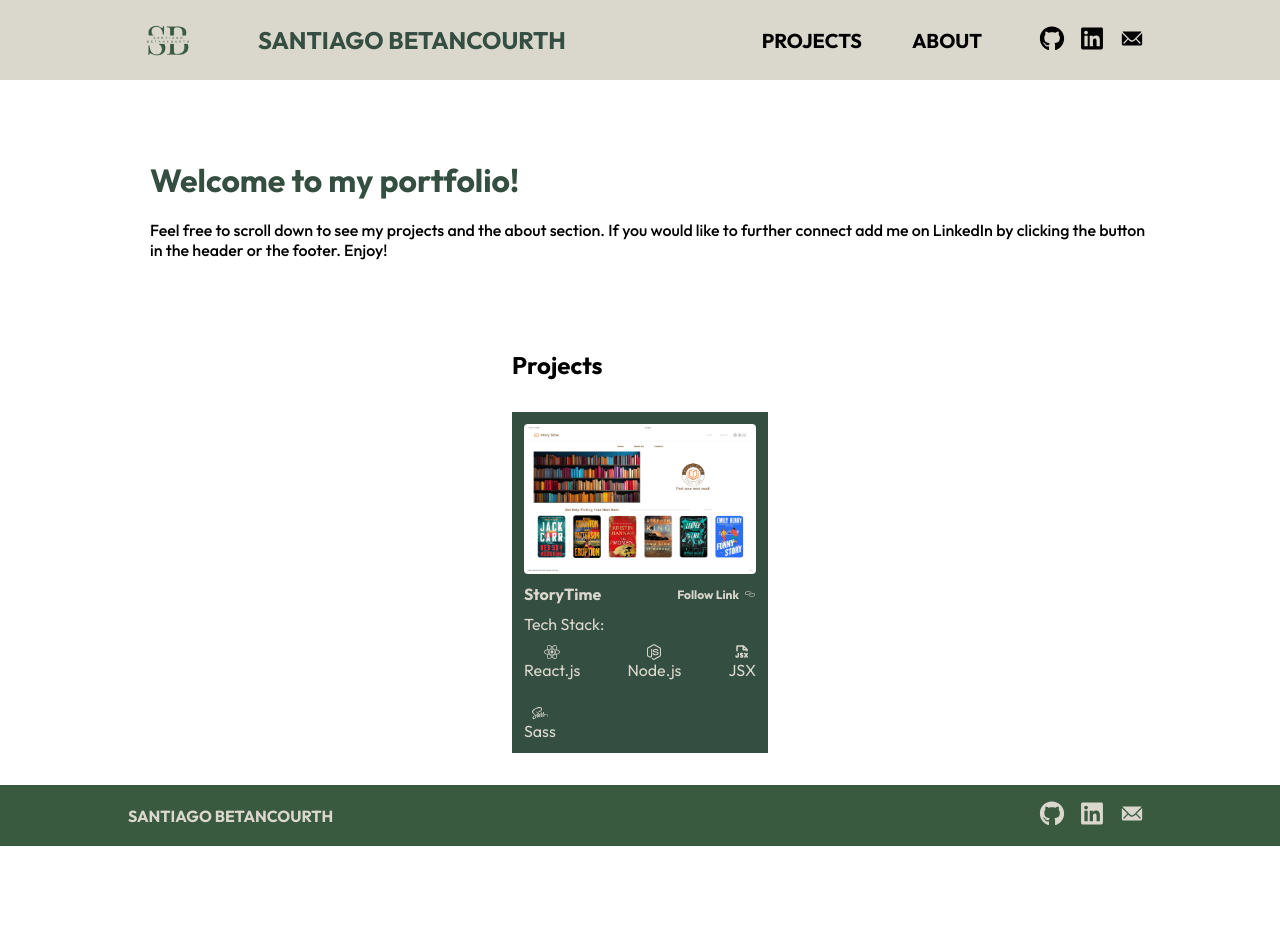
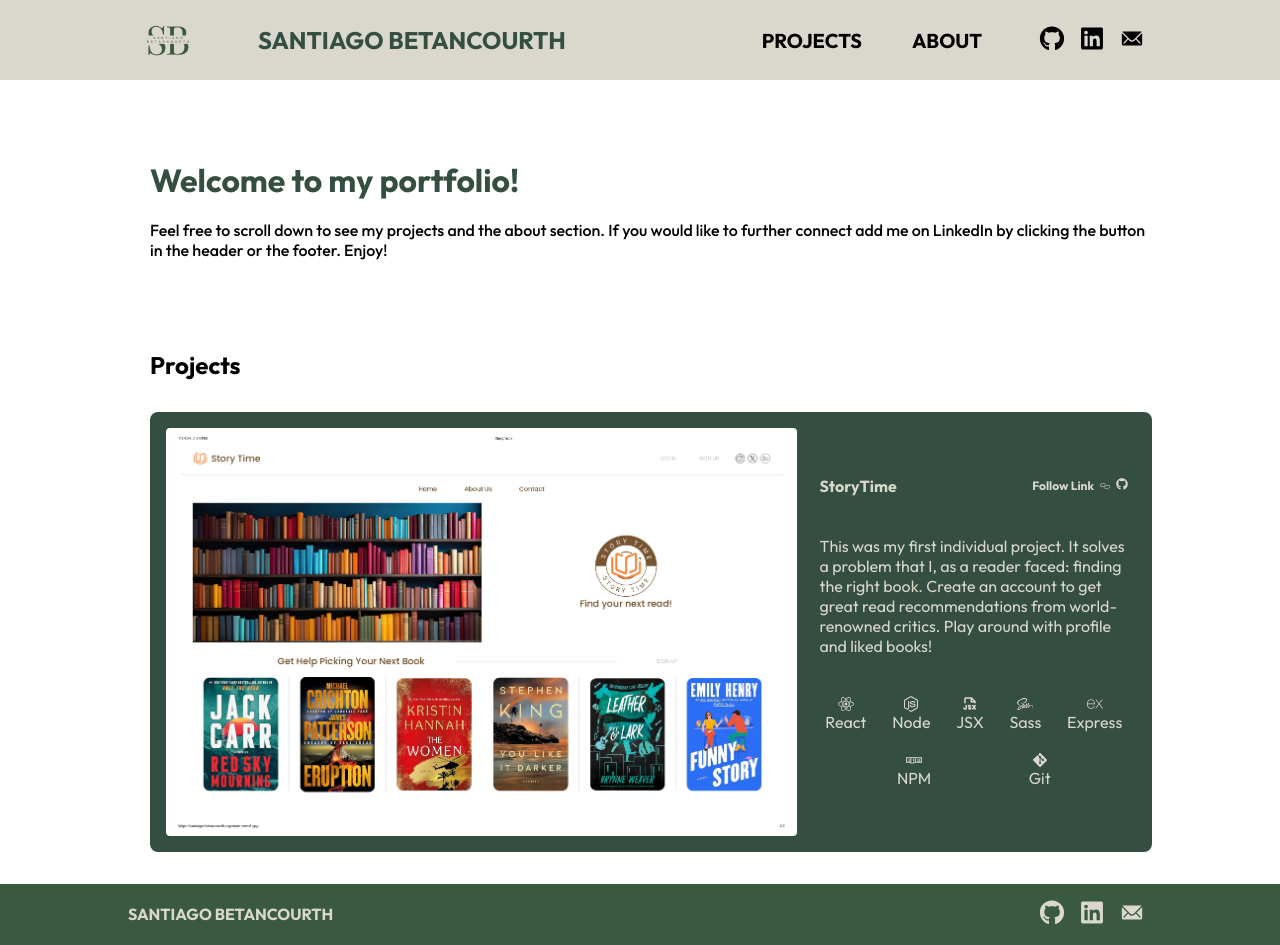
Before and after one commit to santiagobetancs/santiago-portfolio, a React (Vite) app: page / in a window 1280 px wide. Before the commit the page ends 846 px from the top, so only its background shows below. Built offline with nearby package versions, Linux system fonts and the light colour scheme.

Commit message:
projects-styling-done

```diff
--- a/src/components/Project/Project.jsx
+++ b/src/components/Project/Project.jsx
@@ -6,6 +6,10 @@ import { FaReact } from "react-icons/fa";
 import { FaNodeJs } from "react-icons/fa6";
 import { PiFileJsxBold } from "react-icons/pi";
 import { FaSass } from "react-icons/fa";
+import { SiExpress } from "react-icons/si";
+import { FaNpm } from "react-icons/fa";
+import { FaGitAlt } from "react-icons/fa";
+import { FaGithub } from "react-icons/fa";
 
 
 export default function Project() {
@@ -13,6 +17,7 @@ export default function Project() {
         <main className='project'>
             <section className='project__container'>
                 <img className='project__thumbnail' src={storytime} alt="thumbnail" />
+                <section className='project__box'>
                     <div className='project__description'>
                         <h4 className='project__title'>
                             StoryTime
@@ -22,22 +27,28 @@ export default function Project() {
                                 Follow Link
                                 <CiLink className='project__link'/>
                             </h4>
+                            <Link className='project__link' to='https://github.com/santiagobetancs/santiago-betancourth-capstone'>
+                                <FaGithub  />
+                            </Link>
                         </Link>
                     </div>
+                    {/* <p className='project__text'>
+                        Tech Stack:
+                    </p> */}
                     <p className='project__text'>
-                    Tech Stack:
+                        This was my first individual project. It solves a problem that I, as a reader faced: finding the right book. Create an account to get great read recommendations from world-renowned critics. Play around with profile and liked books!
                     </p>
                     <section className='project__tech'>
                         <div className='project__program'>
                             <FaReact className='project__icon'/>
                             <p className='project__name'>
-                            React.js
+                                React
                             </p>
                         </div>
                         <div className='project__program'>
                             <FaNodeJs className='project__icon'/>
                             <p className='project__name'>
-                            Node.js
+                                Node
                             </p>
                         </div>
                         <div className='project__program'>
@@ -52,6 +63,25 @@ export default function Project() {
                                 Sass
                             </p>
                         </div>
+                        <div className='project__program'>
+                            <SiExpress className='project__icon'/>
+                            <p className='project__name'>
+                                Express
+                            </p>
+                        </div>
+                        <div className='project__program'>
+                            <FaNpm className='project__icon'/>
+                            <p className='project__name'>
+                                NPM
+                            </p>
+                        </div>
+                        <div className='project__program'>
+                            <FaGitAlt className='project__icon'/>
+                            <p className='project__name'>
+                                Git
+                            </p>
+                        </div>
+                    </section>
                 </section>
             </section>
         </main>
--- a/src/components/Project/Project.scss
+++ b/src/components/Project/Project.scss
@@ -15,18 +15,55 @@
         width: 100%;
         align-items: center;
         padding: 0.75rem;
-        gap: 10px;
+        gap:15px;
+        border-radius: 8px;
+
+        @include tablet {
+            padding: 1rem;
+        }
+
+        @include desktop {
+            flex-direction: row;
+        }
     }
 
     &__thumbnail {
         width: 100%;
         border-radius: 0.25rem;
+
+        @include desktop {
+            width: 65%;
+        }
+    }
+
+    &__box {
+        display: flex;
+        flex-direction: column;
+        gap: 20px;
+
+        @include tablet {
+            width: 100%;
+        }
+
+        @include desktop {
+            margin: 0;
+            gap: 40px;
+            padding: 0px 8px;
+        }
     }
 
     &__description {
         display: flex;
         justify-content: space-between;
         width: 100%;
+
+        @include tablet {
+            justify-content: space-evenly;
+        }
+
+        @include desktop {
+            justify-content: space-between;
+        }
     }
 
     &__title {
@@ -60,14 +97,19 @@
         justify-content: flex-start;
         width: 100%;
         color: $gray;
+        display: none;
+
+        @include desktop {
+            display: flex;
+        }
     }
 
     &__tech {
         width: 100%;
         display: flex;
         flex-wrap: wrap;
-        gap: 25px;
-        justify-content: space-between;
+        gap: 20px;
+        justify-content: space-evenly;
     }
 
     &__program {
--- a/src/components/Projects/Projects.scss
+++ b/src/components/Projects/Projects.scss
@@ -15,5 +15,15 @@
         align-items: flex-start;
         width: 320px;
         padding: 0rem 2rem 2rem 2rem;
+
+        @include tablet {
+            width: 768px;
+            padding: 0px 32px 32px 52.5px;
+        }
+
+        @include desktop {
+            width: 1280px;
+            padding: 0px 128px 32px 150px;
+        }
     }
 }
```
Lines whose indentation alone changed are shown as unchanged.
